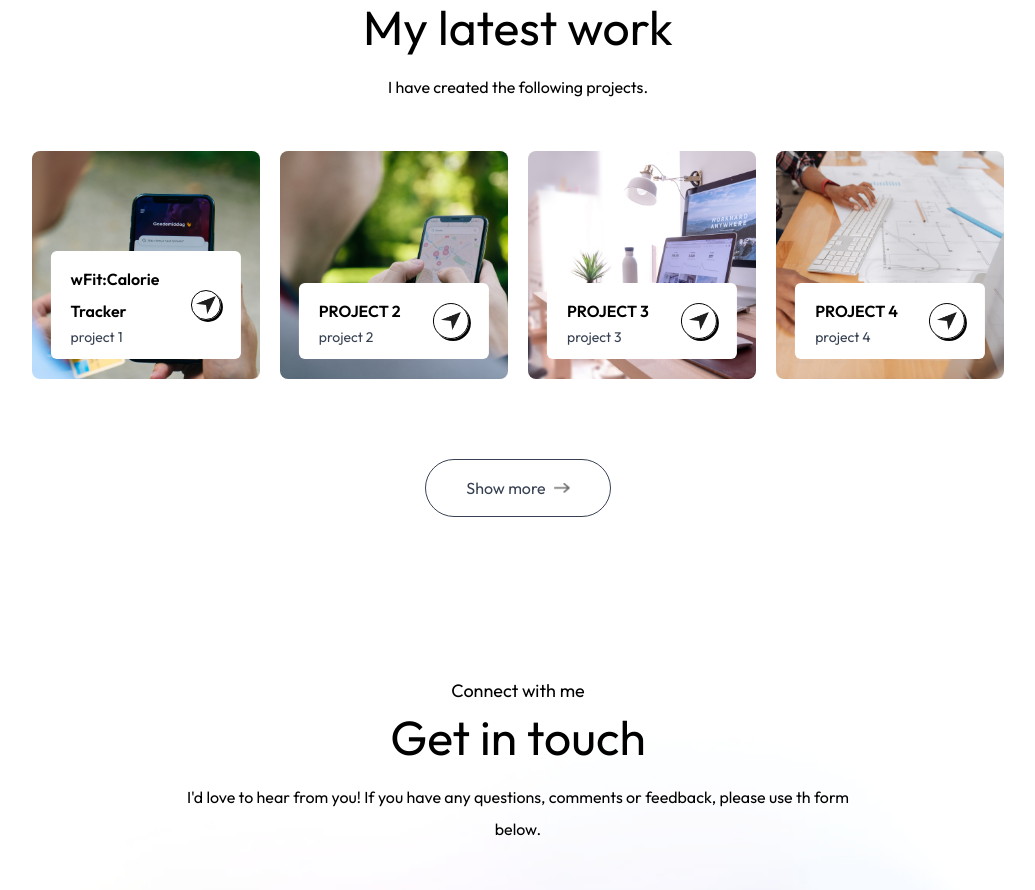
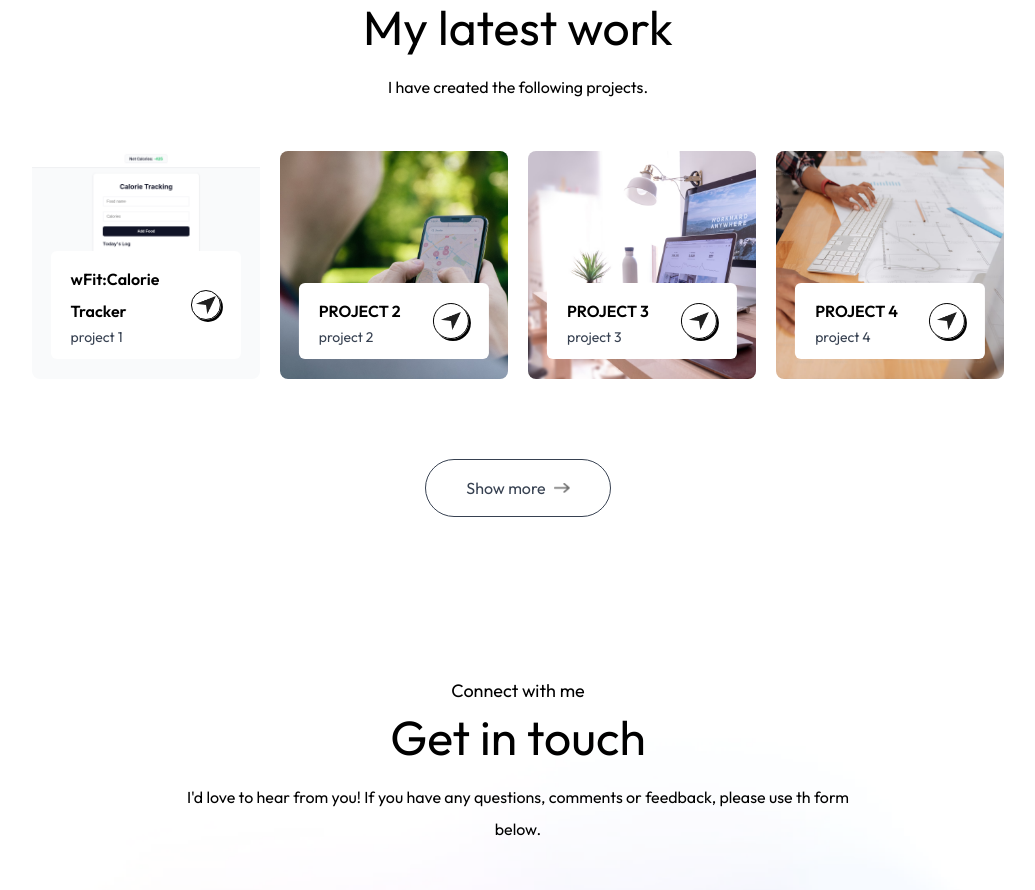
Before and after one commit to wthxrsh/portfolio, a plain HTML site: page index.html in a window 1280 px wide. Shown: the part 1745-2635 px from the top of the page, without its empty margins (122-1157 px from the left). Drawn offline with nearby package versions, Linux system fonts and the light colour scheme; a web font is replaced by a local one.

Commit message:
Update index.html

```diff
--- a/index.html
+++ b/index.html
@@ -136,7 +136,7 @@
     </p>
 
     <div class="grid grid-cols-auto my-10 gap-5">
-        <div class="aspect-square bg-[url('media/work-1.png')] bg-no-repeat bg-cover bg-center rounded-lg relative cursor-pointer group">
+        <div class="aspect-square bg-[url('media/wfit.png')] bg-no-repeat bg-cover bg-center rounded-lg relative cursor-pointer group">
             <div class="bg-white w-10/12 rounded-md absolute bottom-5 left-1/2 -translate-x-1/2 py-3 px-5 flex items-center justify-between duration-500 group-hover:bottom-7">
                 <div>
                     <h2 class="font-semibold">wFit:Calorie Tracker</h2>
```
